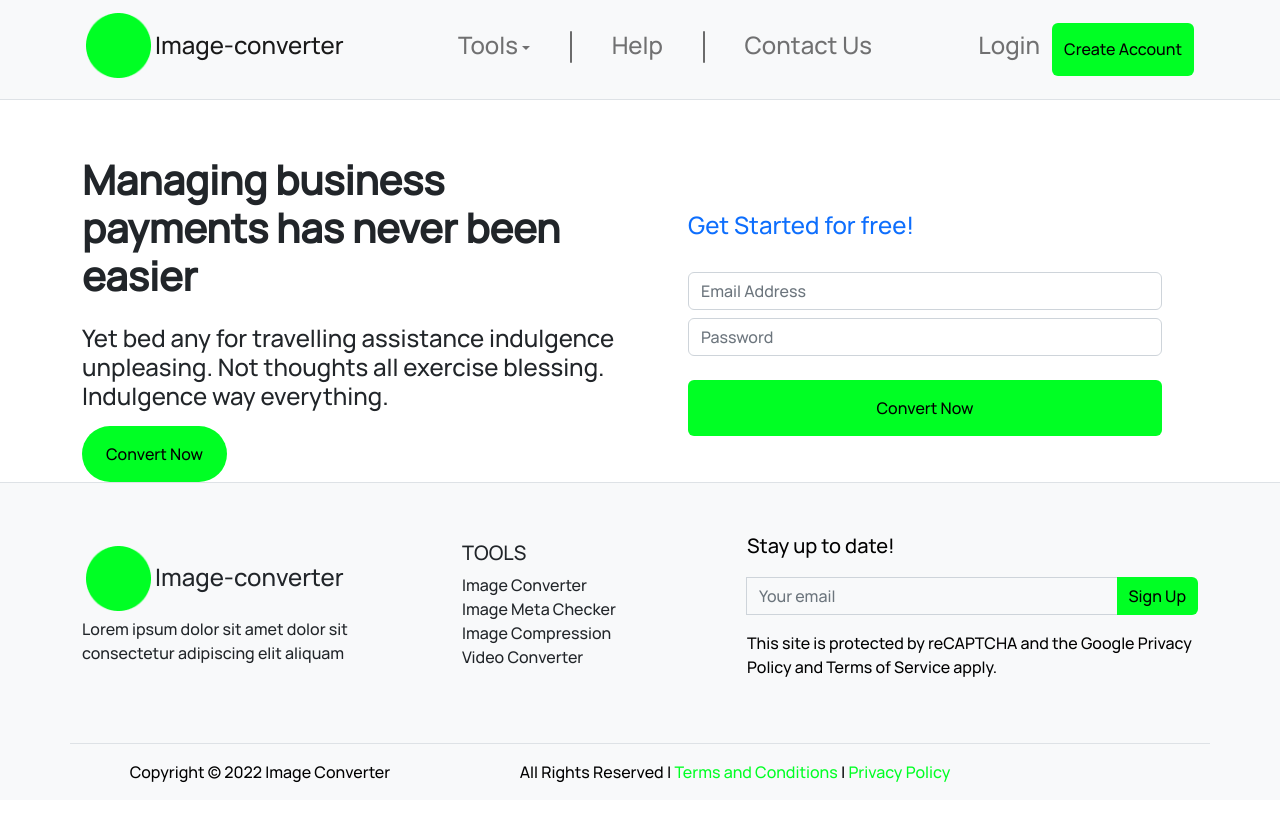
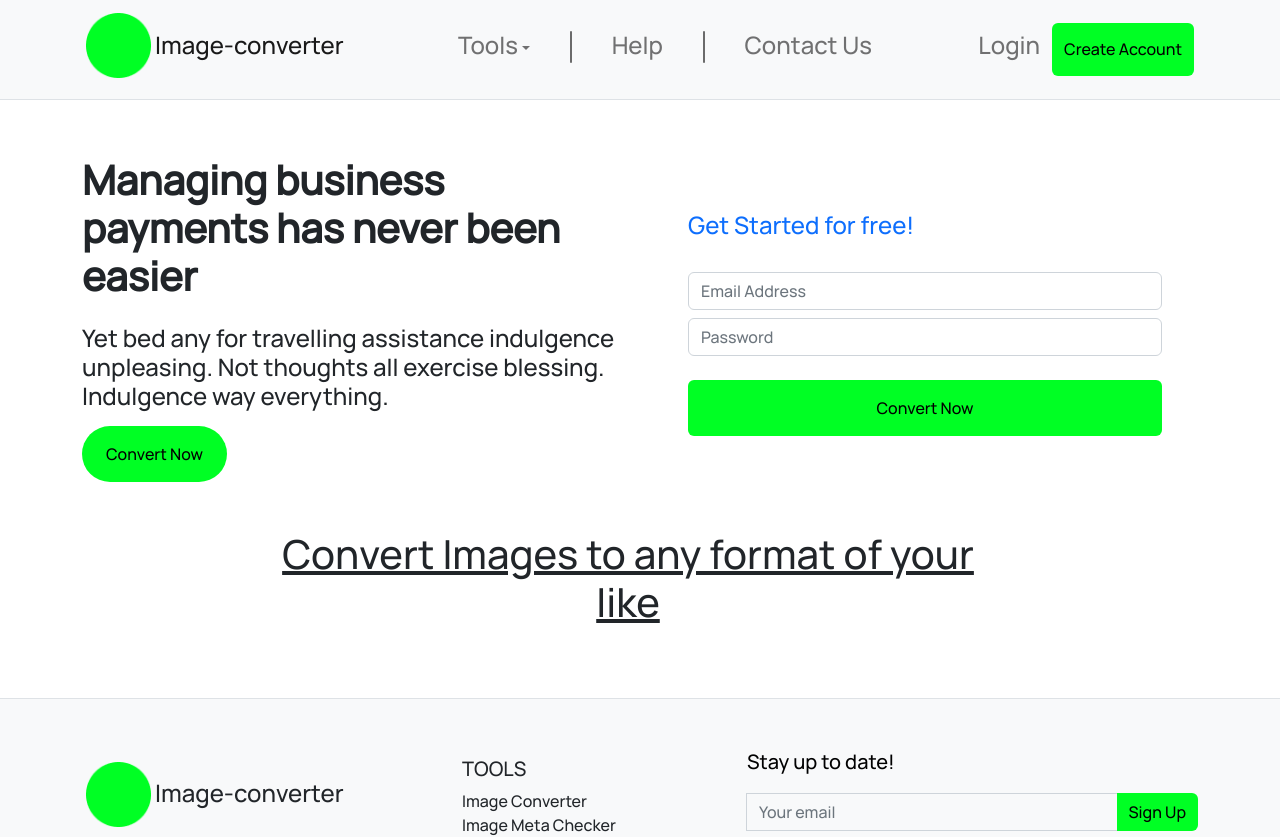
Before and after one commit to MUNYYBY/image-converter, a Next.js app: page / in a window 1280 px wide. Shown: the top 837 px of the page. Before the commit the page ends 800 px from the top, so only its background shows below. Built offline with nearby package versions, Linux system fonts and the light colour scheme.

Commit message:
Footer sticky to normalfix

```diff
--- a/Components/Footer/footer.js
+++ b/Components/Footer/footer.js
@@ -4,7 +4,7 @@ import Logo from "../../public/assets/logo.png";
 
 export default function Footer() {
   return (
-    <footer className="bg-light align-self-baseline mt-5 mt-lg-3 w-100 position-absolute bottom-0 left-0">
+    <footer className="bg-light align-self-baseline mt-5 mt-lg-3 w-100 ">
       <div className="footer-bottom border-top">
         <div className="container pb-1 pb-md-0">
           <div className="d-block pb-1 pb-md-0">
```
